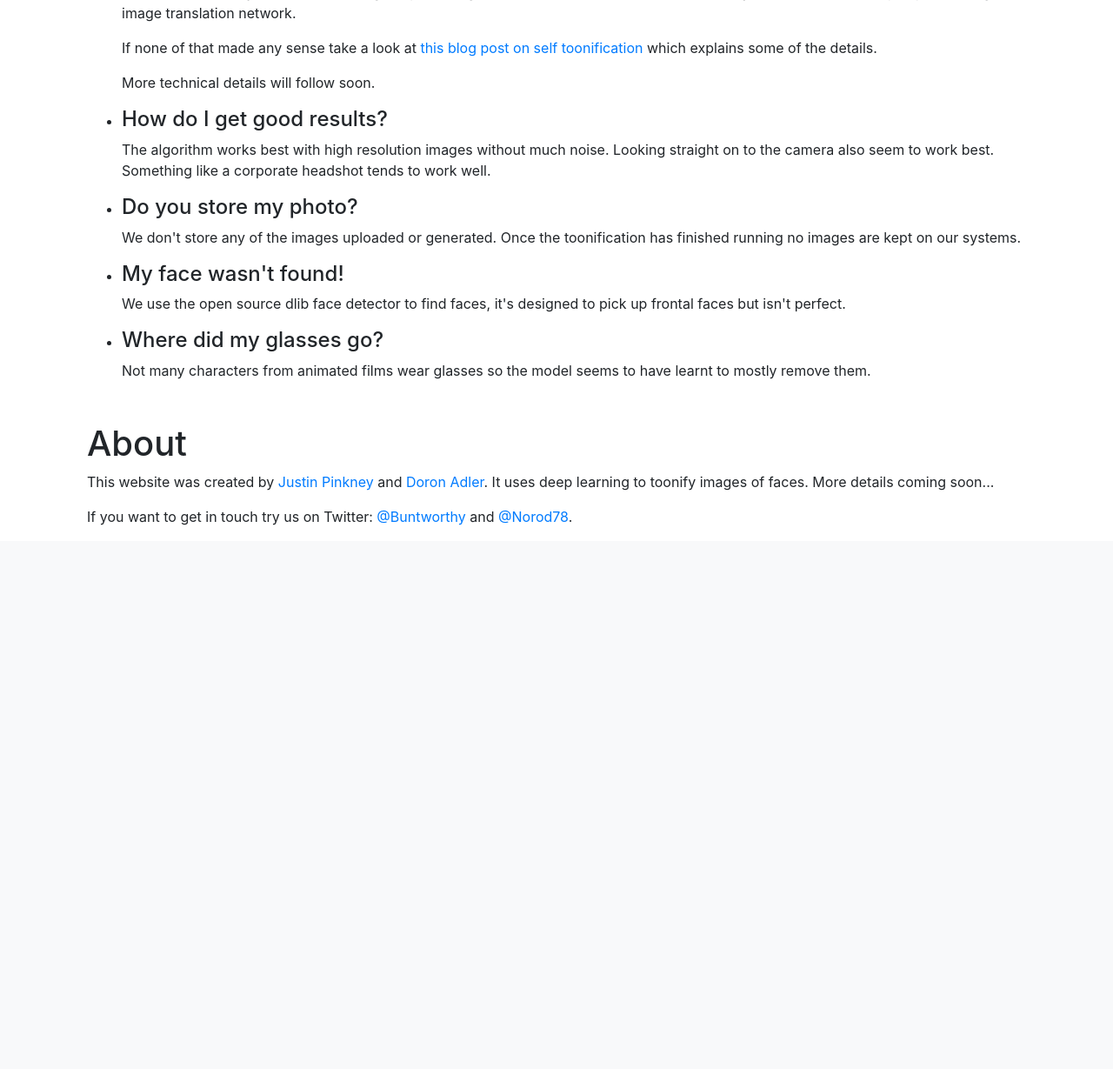
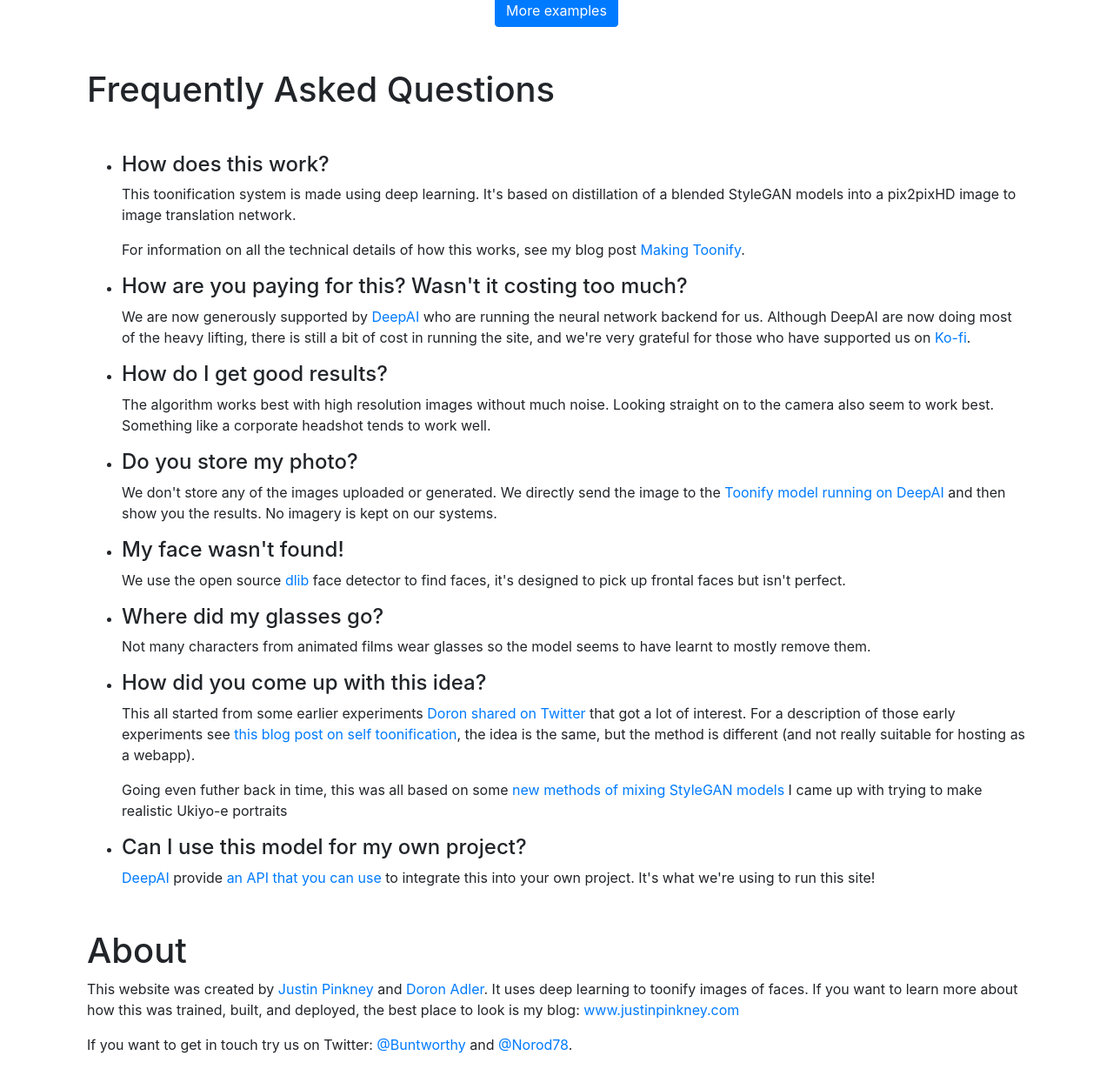
Before and after one commit to ESWZY/toonify, a Flask app: page / in a window 1280 px wide. Shown: the part 1218-2447 px from the top of the page at 87% size. Before the commit the page ends 1822 px from the top, so only its background shows below. Run offline with Flask 2, Linux system fonts and the light colour scheme; some libraries are stand-ins or nearby versions.

Commit message:
deployed with deepai rev22

```diff
--- a/app/main.py
+++ b/app/main.py
@@ -1,6 +1,7 @@
 import os
 from base64 import b64encode
 from io import BytesIO
+import json
 
 from flask import Flask, request, render_template
 
@@ -8,6 +9,31 @@ import model
 import face_detection
 
 app = Flask(__name__)
+app.config['MAX_CONTENT_LENGTH'] = 10 * 1024 * 1024 # upload limit
+
+PROJECT = 'toonify';
+
+def log(level, message):
+    # Build structured log messages as an object.
+    global_log_fields = {}
+
+    # Add log correlation to nest all log messages
+    # beneath request log in Log Viewer.
+    trace_header = request.headers.get('X-Cloud-Trace-Context')
+
+    if trace_header and PROJECT:
+        trace = trace_header.split('/')
+        global_log_fields['logging.googleapis.com/trace'] = (
+            f"projects/{PROJECT}/traces/{trace[0]}")
+
+    # Complete a structured log entry.
+    entry = dict(severity=level,
+                message=message,
+                # Log viewer accesses 'component' as jsonPayload.component'.
+                component='arbitrary-property',
+                **global_log_fields)
+
+    print(json.dumps(entry))
 
 def url_encode_image(image, im_format="jpeg"):
     """Encode PIL image as url"""
@@ -26,14 +52,14 @@ def process_image():
     if filename != '':
         file_ext = os.path.splitext(filename)[1]
         if file_ext.lower() not in [".jpg", ".jpeg", ".png", ".bmp"]:
-            return "fail", "Not a valid file type", (None, None)
+            return "fail", "Not a supported file type", (None, None)
 
     result = model.run(image)
 
     if result["status"] == "success":
         display_images = (
                             url_encode_image(result["aligned_image"]),
-                            url_encode_image(result["toonified_image"]),
+                            result["toonified_image"],
                          )
 
     return result["status"], result["message"], display_images
@@ -52,9 +78,11 @@ def upload_image():
                 status = "fail"
                 message = "Something unexpected happened..."
                 display_images = (None, None)
-                print(e)
+                log("ERROR", str(e))
 
-            print(message)
+            if status == "fail":
+                log("NOTICE", message)
+
             return render_template("upload_image.html",
                             status=status,
                             images=display_images,
--- a/app/model.py
+++ b/app/model.py
@@ -1,19 +1,27 @@
 import numpy as np
-import onnxruntime as rt
 import PIL
 from PIL import Image, ImageOps
 from pathlib import Path
 import face_detection
+import requests
 
-MODEL_FILE = "model.onnx"
-session = rt.InferenceSession(MODEL_FILE)
-input_name = session.get_inputs()[0].name
-output_name = session.get_outputs()[0].name
+from io import BytesIO
+
+from dotenv import load_dotenv
+load_dotenv()
+import os
+
+import main
+
+api_key = os.getenv("DEEP_AI_KEY")
+TIMEOUT = 30
+API_URL = "https://api.deepai.org/api/toonify"
 
 message = {
             "NO_FACES": "Didn't find any faces in the supplied image.",
             "MULTIPLE_FACES": "Found more than one face, processing just the first.",
-            "BAD_IMAGE": "Image file could not be opened",
+            "BAD_IMAGE": "Image file could not be opened.",
+            "API_FAIL": "Problem talking to the DeepAI backend."
           }
 
 def run(image_in):
@@ -45,7 +53,13 @@ def run(image_in):
         result["message"] = message["MULTIPLE_FACES"]
 
     if result["aligned_image"]:
-        result["toonified_image"] = toonify(result["aligned_image"])
+        try:
+            result["toonified_image"] = toonify(result["aligned_image"])
+        except Exception as e:
+            main.log("ERROR", "problem during request")
+            main.log("ERROR", str(e))
+            result["status"] = "fail"
+            result["message"] = message["API_FAIL"]
 
     return result
 
@@ -63,16 +77,21 @@ def align(image_in):
 def toonify(image_in):
     im = image_in
     im = im.resize((512, 512))
-    im_array = np.array(im, np.float32)
-    im_array = (im_array/255)*2 - 1
-    im_array = np.transpose(im_array, (2, 0, 1))
-    im_array = np.expand_dims(im_array, 0)
 
-    print("starting inference...")
-    pred = session.run([output_name], {input_name: im_array})[0]
-    print("finished!")
+    file_output = BytesIO()
+    im.save(file_output, format="jpeg", quality=90)
+    data = file_output.getvalue()
 
-    pred = np.squeeze(255*(pred + 1)/2)
-    pred = np.transpose(pred, (1, 2, 0))
+    main.log("DEBUG", "Sending request...")
+    r = requests.post(
+        API_URL,
+        data={'align_face': "False"},
+        files={'image': data},
+        headers={'api-key': api_key},
+        timeout=TIMEOUT,
+    )
+    r.raise_for_status()
+    result = r.json()
+    main.log("DEBUG", "Finished request")
 
-    return Image.fromarray(pred.astype(np.uint8))
+    return result["output_url"]
--- a/app/templates/show_image.html
+++ /dev/null
@@ -1 +0,0 @@
-<img src="{{image}}"> </img>
--- a/app/templates/upload_image.html
+++ b/app/templates/upload_image.html
@@ -68,6 +68,14 @@
     <div class="header px-3 py-3 pt-md-5 pb-md-4 mx-auto text-center">
       <h1 id="toonify" class="display-4">Toonify Yourself!</h1>
       <p class="lead">Upload a photo and see what you'd look like in an animated movie!</p>
+      <a href="https://twitter.com/share?ref_src=twsrc%5Etfw"
+        class="twitter-share-button"
+        data-size="large"
+        data-text="Toonify Yourself! Upload a photo and see what you&#39;d look like in an animated movie!"
+        data-url="https://toonify.justinpinkney.com/"
+        data-hashtags="toonify"
+        data-dnt="true"
+        data-show-count="false">Tweet</a><script async src="https://platform.twitter.com/widgets.js" charset="utf-8"></script>
     </div>
 
     <form action="{{ url_for('upload_image') }}" method="POST" enctype="multipart/form-data" id="my-form" >
@@ -84,7 +92,7 @@
     </form>
 
     {% if status is defined and status == "success" %}
-    <div class="row mt-5">
+    <div class="row mt-5 mx-auto">
       <div class="col"><img src="{{images[0]}}" class="img-fluid" /></div>
       <div class="col"><img src="{{images[1]}}" class="img-fluid" /></div>
     </div>
@@ -107,6 +115,21 @@
     </div>
   </div>
   {% endif %}
+
+  <div class="container">
+    <div class="alert alert-info mt-5" role="alert">
+      <h4 class="mb-4">Toonify Yourself is kindly supported by:</h4>
+      <ul>
+        <li>
+          <p class="font-weight-bold"><a href="https://deepai.org">DeepAI</a>: an <a href="https://deepai.org/machine-learning-glossary-and-terms/artificial-intelligence">artificial intelligence</a> company accelerating the world's transition to A.I</p>
+        </li>
+        <li>
+          <p class="font-weight-bold">Our generous supporters on Ko-fi. If you'd like to become one of them click here:
+            <a href='https://ko-fi.com/W7W228W2S' target='_blank'><img style='border:0px;' src='https://www.ko-fi.com/img/githubbutton_sm.svg' border='0' alt='Buy Me a Coffee at ko-fi.com' /></a></p>
+        </li>
+      </ul>
+    </div>
+  </div>
 
   <div class="container">
     <h1 id="examples" class="mt-5">Examples</h1>
@@ -206,8 +229,13 @@
       <li>
         <h4>How does this work?</h4>
         <p>This toonification system is made using deep learning. It's based on distillation of a blended StyleGAN models into a pix2pixHD image to image translation network.</p>
-        <p>If none of that made any sense take a look at <a href="https://www.justinpinkney.com/toonify-yourself/">this blog post on self toonification</a> which explains some of the details.</p>
-        <p>More technical details will follow soon.</p>
+        <p>For information on all the technical details of how this works, see my blog post <a href="https://www.justinpinkney.com/making-toonify/">Making Toonify</a>.</p>
+      </li>
+      <li>
+        <h4>How are you paying for this? Wasn't it costing too much?</h4>
+        <p>We are now generously supported by <a href="https://deepai.org/">DeepAI</a> who are running the neural network backend for us.
+          Although DeepAI are now doing most of the heavy lifting, there is still a bit of cost in running the site,
+          and we're very grateful for those who have supported us on <a href="https://ko-fi.com/justinpinkney">Ko-fi</a>.</p>
       </li>
       <li>
         <h4>How do I get good results?</h4>
@@ -215,15 +243,29 @@
       </li>
       <li>
         <h4>Do you store my photo?</h4>
-        <p>We don't store any of the images uploaded or generated. Once the toonification has finished running no images are kept on our systems.</p>
+        <p>We don't store any of the images uploaded or generated.
+          We directly send the image to the <a href="https://deepai.org/machine-learning-model/toonify">Toonify model running on DeepAI</a> and then show you the results.
+          No imagery is kept on our systems.</p>
       </li>
       <li>
         <h4>My face wasn't found!</h4>
-        <p>We use the open source dlib face detector to find faces, it's designed to pick up frontal faces but isn't perfect.</p>
+        <p>We use the open source <a href="http://dlib.net/">dlib</a> face detector to find faces, it's designed to pick up frontal faces but isn't perfect.</p>
       </li>
       <li>
         <h4>Where did my glasses go?</h4>
         <p>Not many characters from animated films wear glasses so the model seems to have learnt to mostly remove them.</p>
+      </li>
+      <li>
+        <h4>How did you come up with this idea?</h4>
+        <p>This all started from some earlier experiments <a href="https://twitter.com/Norod78/status/1297849293299212288">Doron shared on Twitter</a> that got a lot of interest.
+          For a description of those early experiments see <a href="https://www.justinpinkney.com/toonify-yourself/">this blog post on self toonification</a>,
+          the idea is the same, but the method is different (and not really suitable for hosting as a webapp).
+        <p>Going even futher back in time, this was all based on some <a href="https://www.justinpinkney.com/stylegan-network-blending/">new methods of mixing StyleGAN models</a> I came up with trying to make realistic Ukiyo-e portraits</p>
+      </li>
+      <li>
+        <h4>Can I use this model for my own project?</h4>
+        <p><a href="https://deepai.org/">DeepAI</a> provide <a href="https://deepai.org/machine-learning-model/toonify">an API that you can use</a> to integrate this into your own project.
+        It's what we're using to run this site!</p>
       </li>
     </ul>
 
@@ -231,7 +273,10 @@
 
   <div class="container">
     <h1 id="about" class="mt-5">About</h1>
-    <p>This website was created by <a href="https://www.justinpinkney.com">Justin Pinkney</a> and <a href="https://linktr.ee/Norod78">Doron Adler</a>. It uses deep learning to toonify images of faces. More details coming soon...</p>
+    <p>This website was created by <a href="https://www.justinpinkney.com">Justin Pinkney</a> and <a href="https://linktr.ee/Norod78">Doron Adler</a>.
+      It uses deep learning to toonify images of faces.
+      If you want to learn more about how this was trained, built, and deployed, the best place to look is my blog: <a href="https://www.justinpinkney.com">www.justinpinkney.com</a>
+    </p>
     <p>If you want to get in touch try us on Twitter: <a href="https://twitter.com/Buntworthy">@Buntworthy</a> and <a href="https://twitter.com/Norod78">@Norod78</a>.</p>
   </div>
 
```
Also changed, not shown: app/face_detection.py (+21 -21 lines), 1 other file.
